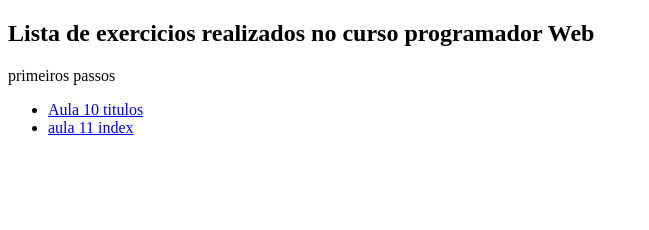
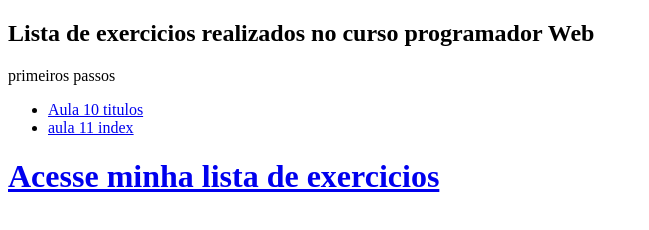
Before and after one commit to italosilva21/html-css-tarde-1, a plain HTML site: page index.html in a window 1280 px wide. Shown: the whole page, without its empty margins (0-649 px from the left). Drawn offline with Linux system fonts and the light colour scheme.

Commit message:
Update index.html

```diff
--- a/index.html
+++ b/index.html
@@ -13,5 +13,6 @@
     <li><a href="../html-css-tarde/aula11-fonte/index.html">aula 11 index</a> </li>
 
   </ul>
+  <h1><a href="https://manuele123.github.io/html-css-tarde/">Acesse minha lista de exercicios</a></h1>
 </body>
 </html>
```
